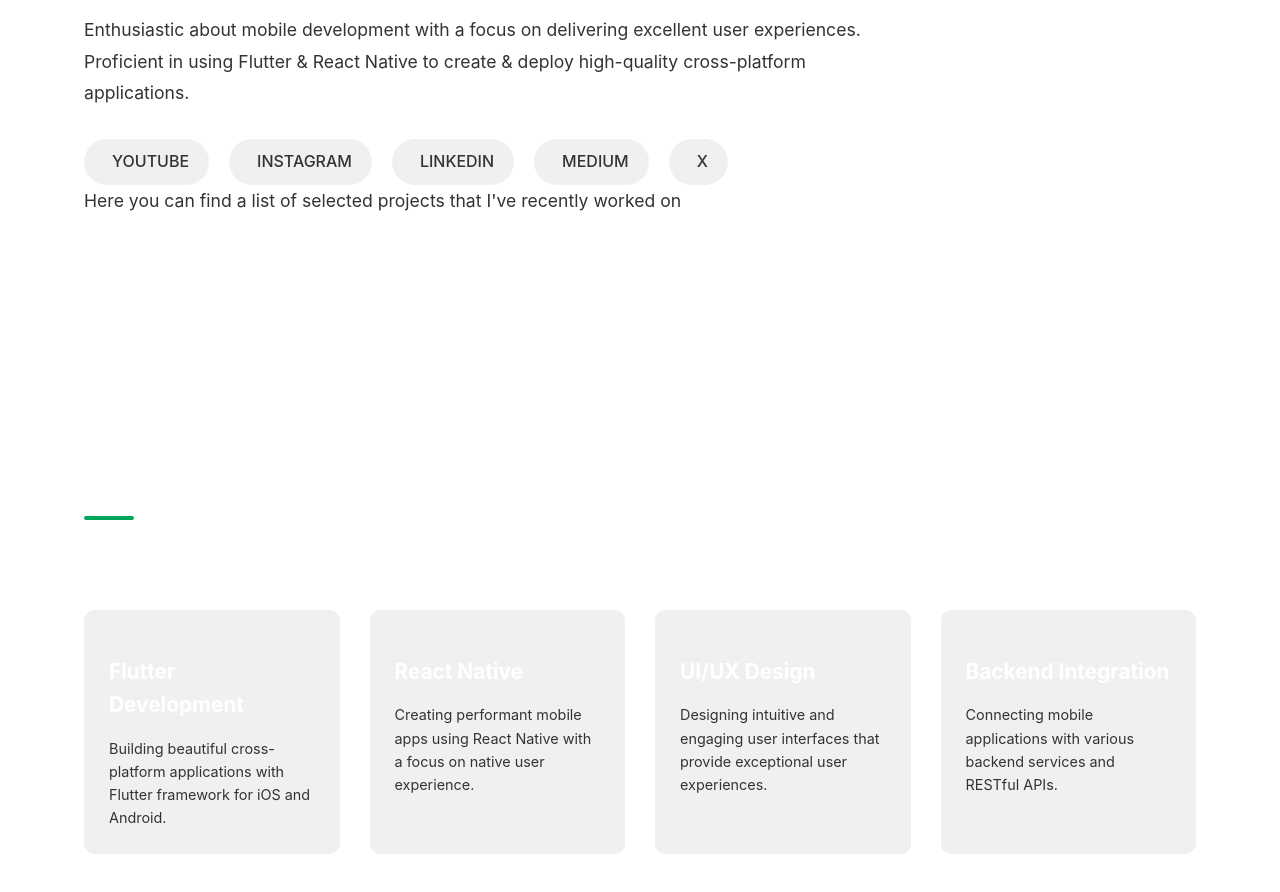
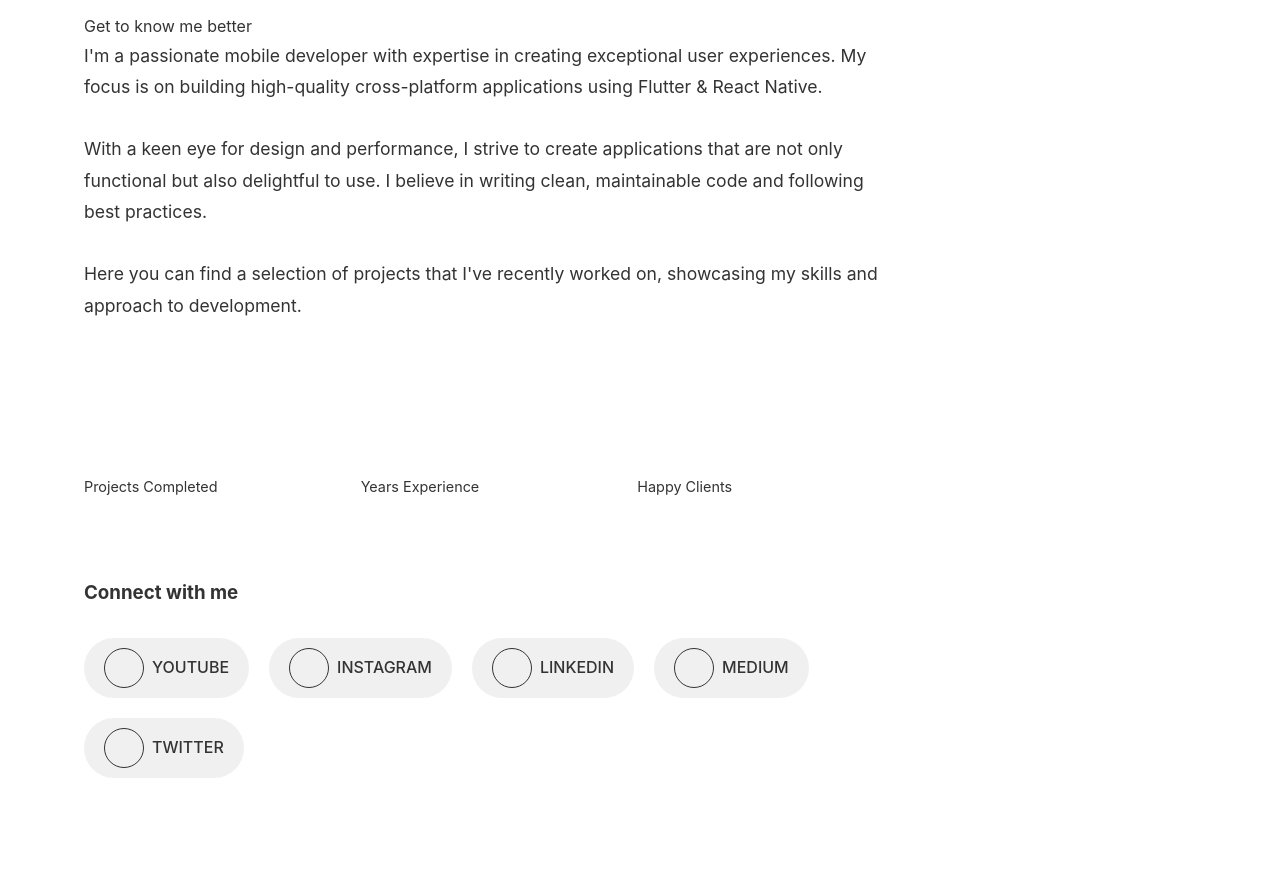
Before and after one commit to usama23c/projectsshowcase, a React (Create React App) app: page / in a window 1280 px wide. Shown: the part 1000-1892 px from the top of the page. Built offline with nearby package versions, Linux system fonts and the light colour scheme.

Commit message:
Update About.js

```diff
--- a/src/components/About.js
+++ b/src/components/About.js
@@ -4,20 +4,96 @@ const About = () => {
   return (
     <section id="about" className="section">
       <div className="container">
-        <h2 className="section-title">About Me</h2>
+        <div className="section-header">
+          <h2 className="section-title">About Me</h2>
+          <div className="section-divider">
+            <div className="divider-line"></div>
+            <div className="divider-icon">
+              <i className="fas fa-user"></i>
+            </div>
+            <div className="divider-line"></div>
+          </div>
+          <p className="section-subtitle">Get to know me better</p>
+        </div>
 
         <div className="about-content">
-          <p className="about-text">Enthusiastic about mobile development with a focus on delivering excellent user experiences. Proficient in using Flutter & React Native to create & deploy high-quality cross-platform applications.</p>
+          <div className="about-grid">
+            <div className="about-text-container">
+              <p className="about-text">
+                I'm a passionate mobile developer with expertise in creating exceptional user experiences.
+                My focus is on building high-quality cross-platform applications using Flutter & React Native.
+              </p>
+              <p className="about-text">
+                With a keen eye for design and performance, I strive to create applications that are not only
+                functional but also delightful to use. I believe in writing clean, maintainable code and
+                following best practices.
+              </p>
+              <p className="about-text">
+                Here you can find a selection of projects that I've recently worked on, showcasing my skills
+                and approach to development.
+              </p>
 
-          <div className="social-links">
-            <a href="#" className="social-link"><i className="fab fa-youtube"></i> YOUTUBE</a>
-            <a href="#" className="social-link"><i className="fab fa-instagram"></i> INSTAGRAM</a>
-            <a href="#" className="social-link"><i className="fab fa-linkedin-in"></i> LINKEDIN</a>
-            <a href="#" className="social-link"><i className="fab fa-medium-m"></i> MEDIUM</a>
-            <a href="#" className="social-link"><i className="fab fa-x-twitter"></i> X</a>
+              <div className="stats-container">
+                <div className="stat-item">
+                  <div className="stat-number">50+</div>
+                  <div className="stat-label">Projects Completed</div>
+                </div>
+                <div className="stat-item">
+                  <div className="stat-number">3+</div>
+                  <div className="stat-label">Years Experience</div>
+                </div>
+                <div className="stat-item">
+                  <div className="stat-number">25+</div>
+                  <div className="stat-label">Happy Clients</div>
+                </div>
+              </div>
+            </div>
+
+            <div className="about-image">
+              <div className="image-container">
+                <div className="profile-image">
+                  <i className="fas fa-user"></i>
+                </div>
+                <div className="image-background"></div>
+              </div>
+            </div>
           </div>
 
-          <p className="about-text">Here you can find a list of selected projects that I've recently worked on</p>
+          <div className="social-section">
+            <h3 className="social-title">Connect with me</h3>
+            <div className="social-links">
+              <a href="#" className="social-link">
+                <div className="social-icon">
+                  <i className="fab fa-youtube"></i>
+                </div>
+                <span>YOUTUBE</span>
+              </a>
+              <a href="#" className="social-link">
+                <div className="social-icon">
+                  <i className="fab fa-instagram"></i>
+                </div>
+                <span>INSTAGRAM</span>
+              </a>
+              <a href="#" className="social-link">
+                <div className="social-icon">
+                  <i className="fab fa-linkedin-in"></i>
+                </div>
+                <span>LINKEDIN</span>
+              </a>
+              <a href="#" className="social-link">
+                <div className="social-icon">
+                  <i className="fab fa-medium-m"></i>
+                </div>
+                <span>MEDIUM</span>
+              </a>
+              <a href="#" className="social-link">
+                <div className="social-icon">
+                  <i className="fab fa-x-twitter"></i>
+                </div>
+                <span>TWITTER</span>
+              </a>
+            </div>
+          </div>
         </div>
       </div>
     </section>
```
